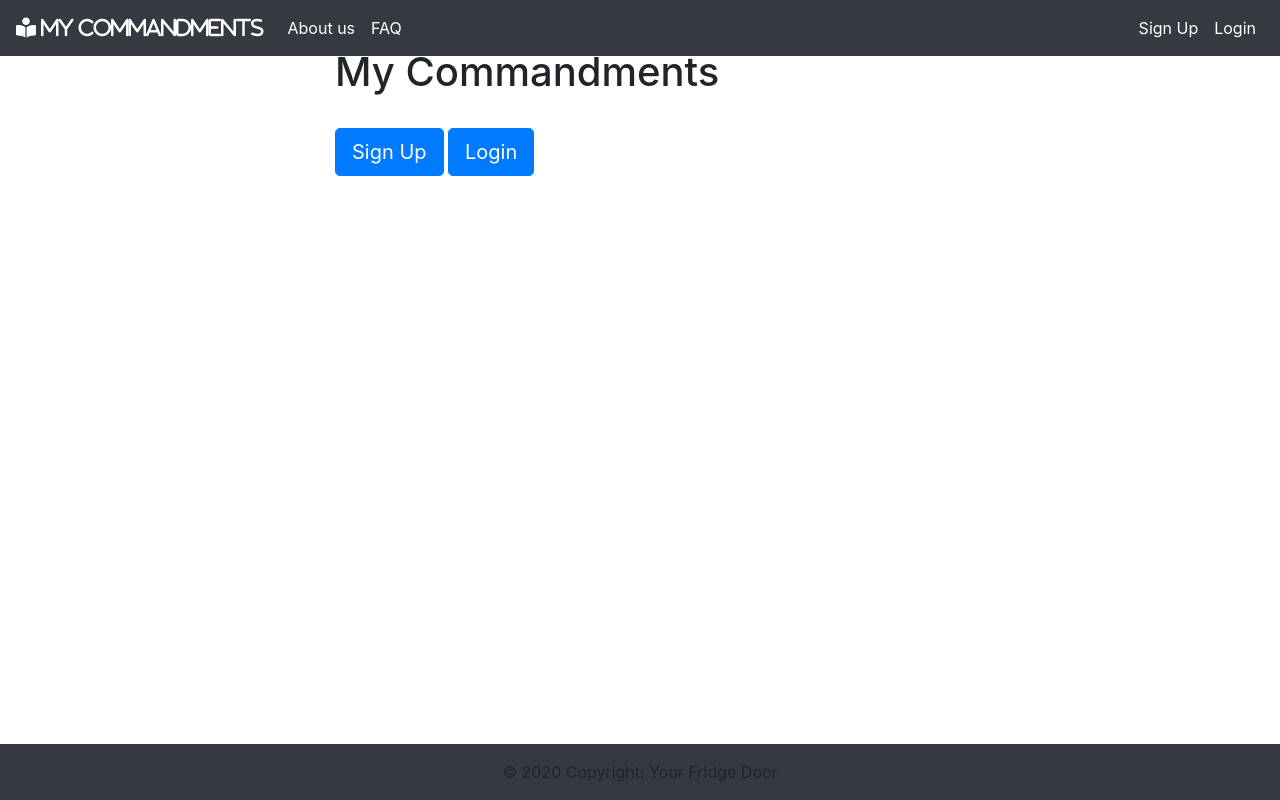
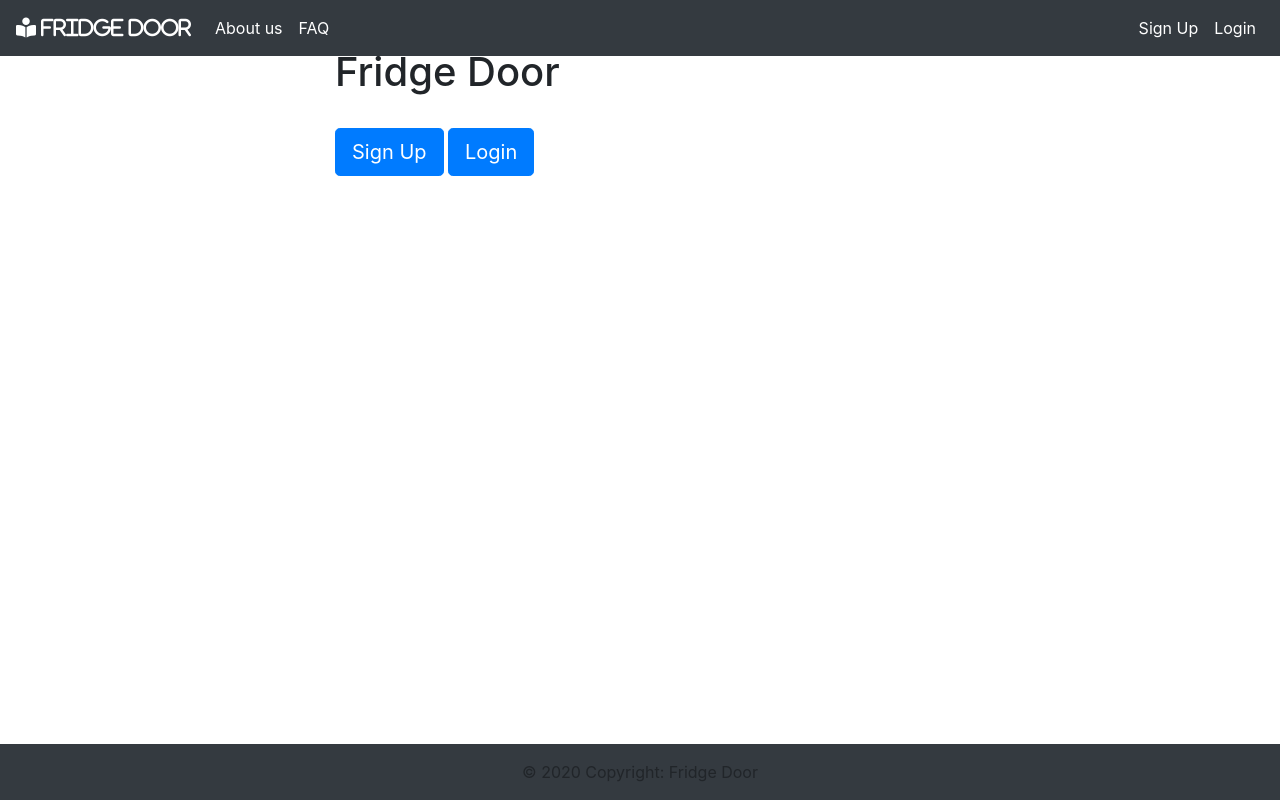
Before and after one commit to EpicDoomSir/fridge-box, a Django app: page / in a window 1280 px wide. Run offline with Django 3.2, Linux system fonts and the light colour scheme; some libraries are stand-ins or nearby versions.

Commit message:
Rebranding + set up

```diff
--- a/fridge_door/templates/counter/index.html
+++ b/fridge_door/templates/counter/index.html
@@ -12,7 +12,7 @@
 <div class="container-fluid" id="over">
     <div class="row justify-content-center align-items-center" id="big-text">
         <div class="col-6">
-            <h1 id="main-text">Welcome to <br>My Commandments</h1><br>
+            <h1 id="main-text">Welcome to <br>Fridge Door</h1><br>
             {% if not user.is_authenticated %}
             <a class="btn btn-primary btn-lg" href="{% url 'counter:signup' %}">Sign Up</a>
             <a class="btn btn-primary btn-lg" href="{% url 'counter:login' %}">Login</a>
--- a/fridge_door/templates/partials/footer.html
+++ b/fridge_door/templates/partials/footer.html
@@ -1,7 +1,7 @@
 <footer class="page-footer font-small bg-dark fixed-bottom">
 
   <!-- Copyright -->
-  <div class="footer-copyright text-center py-3" id="footer">© 2020 Copyright: Your Fridge Door
+  <div class="footer-copyright text-center py-3" id="footer">© 2020 Copyright: Fridge Door
   </div>
   <!-- Copyright -->
 
--- a/fridge_door/templates/partials/navbar_homepage.html
+++ b/fridge_door/templates/partials/navbar_homepage.html
@@ -1,5 +1,5 @@
 <nav class="navbar navbar-expand-lg navbar-dark bg-dark fixed-top">
-    <a class="navbar-brand" href="{% url 'counter:index' %}"><i class="fas fa-book-reader"> Your Fridge Door</i></a>
+    <a class="navbar-brand" href="{% url 'counter:index' %}"><i class="fas fa-book-reader"> Fridge Door</i></a>
     <button class="navbar-toggler" type="button" data-toggle="collapse" data-target="#navbarNav"
             aria-controls="navbarNav" aria-expanded="false" aria-label="Toggle navigation">
         <span class="navbar-toggler-icon"></span>
--- a/fridge_door/templates/partials/navbar_index.html
+++ b/fridge_door/templates/partials/navbar_index.html
@@ -1,5 +1,5 @@
 <nav class="navbar navbar-expand-lg navbar-dark bg-dark fixed-top">
-  <a class="navbar-brand" href="{% url 'counter:index' %}"><i class="fas fa-book-reader"> My Commandments</i></a>
+  <a class="navbar-brand" href="{% url 'counter:index' %}"><i class="fas fa-book-reader"> Fridge Door</i></a>
   <button class="navbar-toggler" type="button" data-toggle="collapse" data-target="#navbarNav" aria-controls="navbarNav" aria-expanded="false" aria-label="Toggle navigation">
     <span class="navbar-toggler-icon"></span>
   </button>
```
